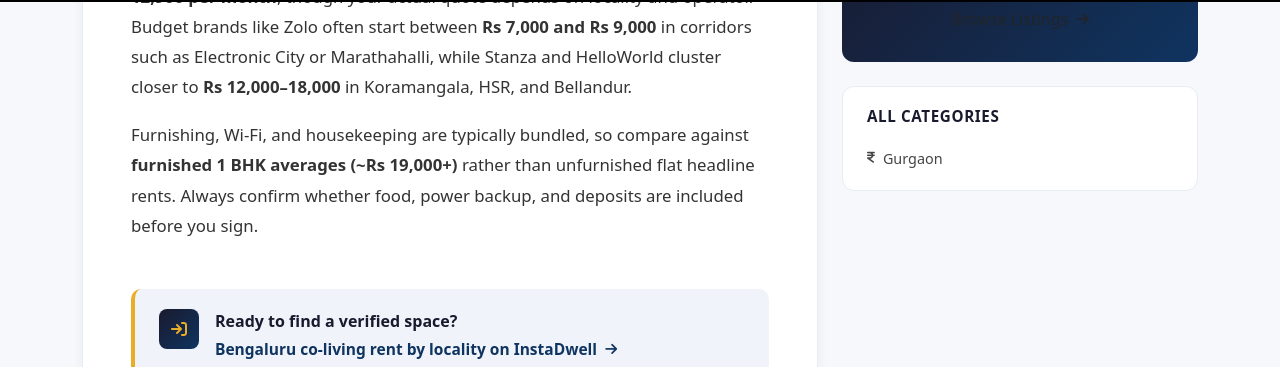
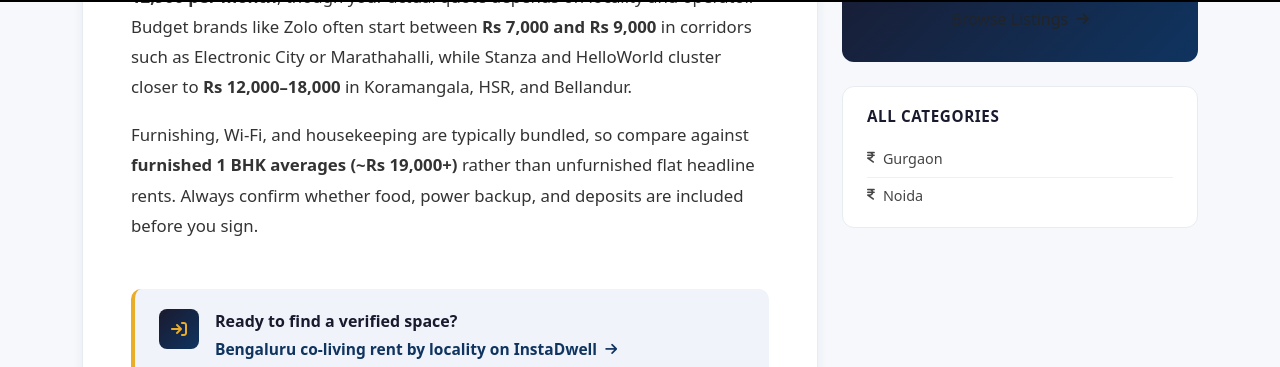
Before and after one commit to instadw/instadwell-blog, a Jekyll site: the page built from _coliving_faq/what-is-average-rent-coliving-bengaluru.md, in a window 1280 px wide and 900 px high, scrolled down 412 px. Shown: the part 74-441 px from the top of the window. Built offline with Jekyll 4.4.1, drawn with Linux system fonts in a browser that asks for light colours.

Commit message:
Update coliving_faq_categories.yml

```diff
--- a/_data/coliving_faq_categories.yml
+++ b/_data/coliving_faq_categories.yml
@@ -2,3 +2,8 @@
   title: Gurgaon
   order: 1
   icon: fa-indian-rupee-sign
+
+- slug: Noida
+  title: Noida
+  order: 2
+  icon: fa-indian-rupee-sign
```
